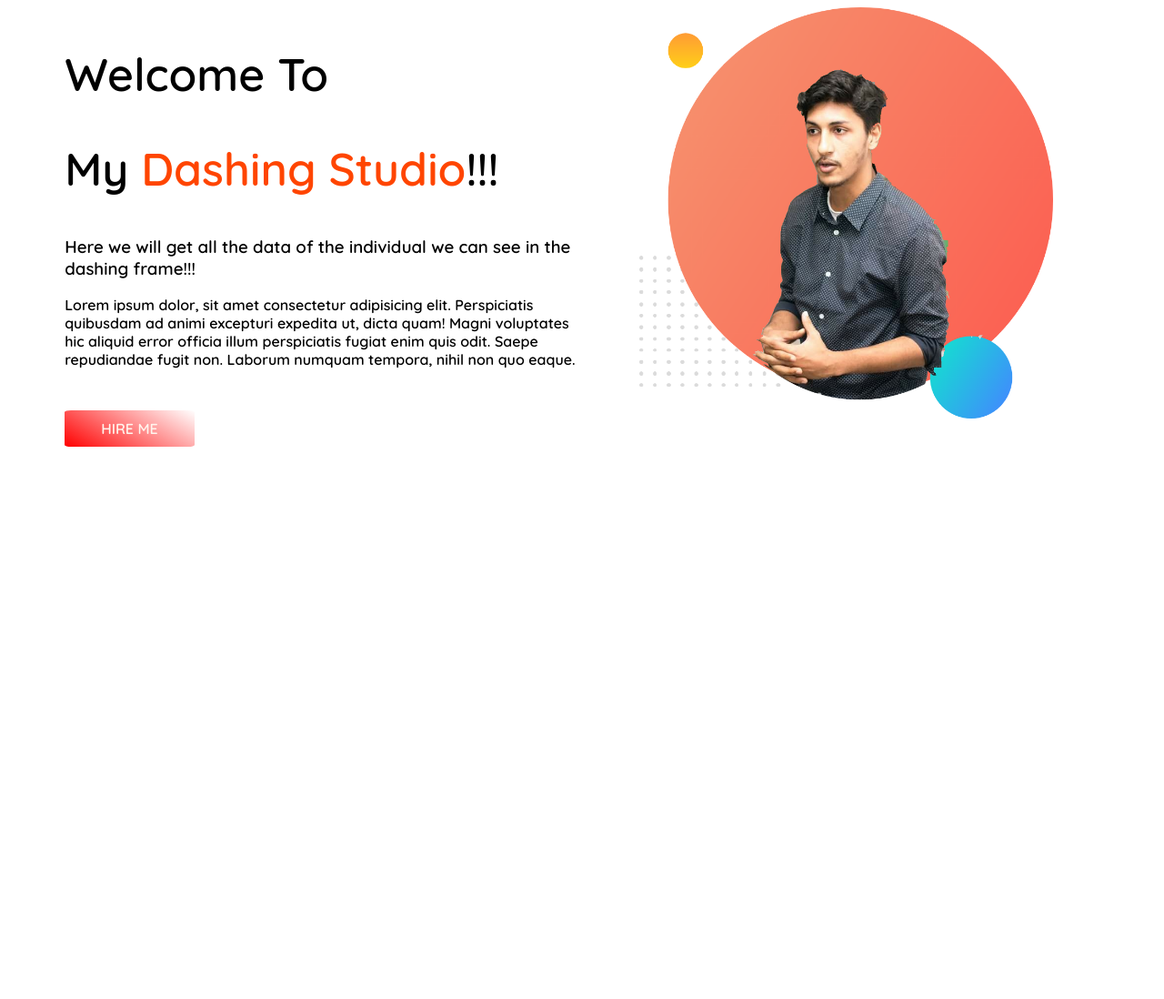
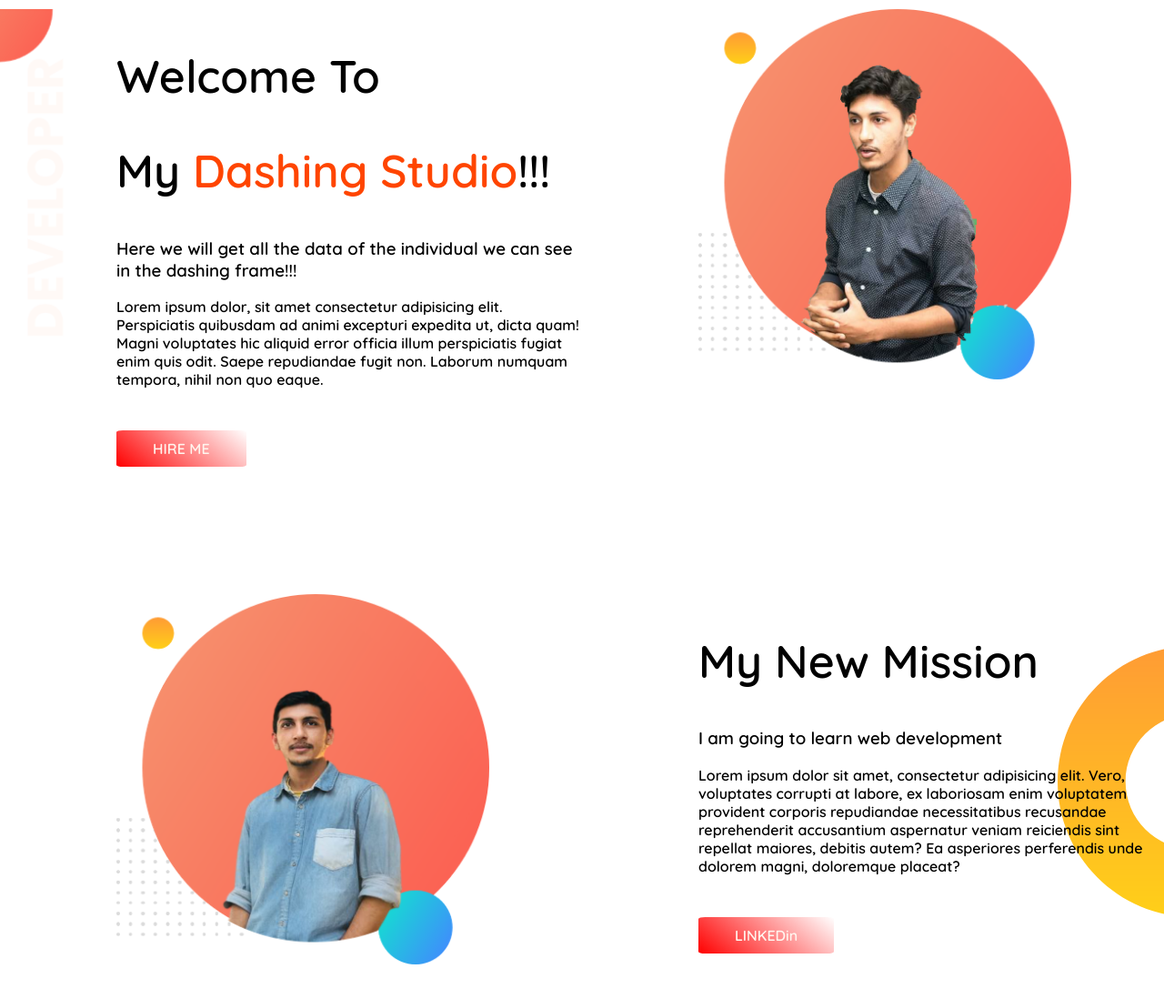
Before and after one commit to keylighter/developer-portfolio, a plain HTML site: page index.html in a window 1280 px wide. Shown: the whole page at 91% size. Before the commit the page ends 800 px from the top, so only its background shows below. Drawn offline with Linux system fonts and the light colour scheme.

Commit message:
section-2

```diff
--- a/index.html
+++ b/index.html
@@ -14,7 +14,7 @@
 </head>
 
 <body>
-    <section>
+    <section class="top-banner">
         <div class="half-width">
             <h1>Welcome To</h1>
             <h1>My <span class="orange-dash">Dashing Studio</span>!!!</h1>
@@ -31,8 +31,29 @@
         <div class="half-width">
             <img src="images/my-bg (2).png" alt="">
         </div>
+    </section>
+
+    <section class="middle-banner">
+        <div class="half-width">
+            <img src="images/my-bg (1).png" alt="">
+        </div>
+        <div class="half-width">
+            <h1>My New Mission</h1>
+            <h3>I am going to learn web development</h3>
+            <p>Lorem ipsum dolor sit amet, consectetur adipisicing elit. Vero, voluptates corrupti at labore, ex
+                laboriosam enim voluptatem provident corporis repudiandae necessitatibus recusandae reprehenderit
+                accusantium aspernatur veniam reiciendis sint repellat maiores, debitis autem? Ea asperiores perferendis
+                unde dolorem magni, doloremque placeat?</p> <br><br>
+            <a class="link-button" target="_blank"
+                href="https://www.linkedin.com/in/diptam-dasgupta-988474131/">LINKEDin</a>
+        </div>
+
+    </section class="last banner">
+
+    <section>
 
     </section>
+
 </body>
 
 </html>
--- a/style.css
+++ b/style.css
@@ -1,5 +1,7 @@
 body{
     font-family: 'Quicksand', sans-serif;
+    margin: 0px;
+    margin-top: 10px;
 }
 
 h1{
@@ -11,9 +13,21 @@ h1{
 
 section{
     display: flex;
+    background-repeat: no-repeat;
+    margin-bottom: 150px;
+}
+.top-banner{
+    background-image: url(images/top-banner.png);
+}
+.middle-banner{
+    background-image: url(images/dream-bg.png);
+    background-repeat: no-repeat;
+    background-position: right;
 }
 .half-width{
     width: 50%;
+    float: left;
+    margin-left: 5%;
     padding-left: 5%;
 }
 .half-width img{
@@ -23,7 +37,7 @@ section{
     text-decoration: none;
     padding: 10px 40px;
     border-radius: 5%;
-    background-image:linear-gradient( 30deg, red,white);
+    background-image:linear-gradient( 400deg, red,white);
     color: seashell;
     font-weight: 1000;
 }
```
